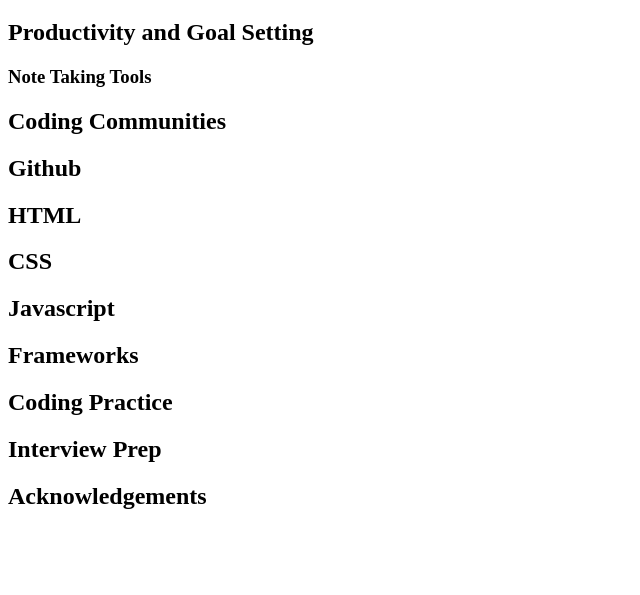
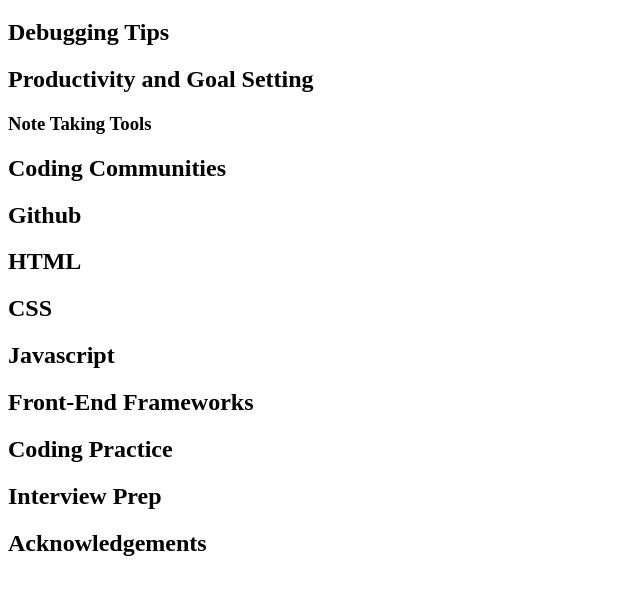
Before and after one commit to LaurenDoughty/web-development-resources, a plain HTML site: page index.html in a window 1280 px wide. Shown: the part 87-682 px from the top of the page, without its empty margins (0-640 px from the left). Drawn offline with Linux system fonts and the light colour scheme.

Commit message:
Update index.html
edited subheadings

```diff
--- a/index.html
+++ b/index.html
@@ -6,6 +6,7 @@
   </head>
   <body>
     <h1>Web Development Resources</h1>
+    <h2>Debugging Tips</h2>
     <h2>Productivity and Goal Setting</h2>
     <h3>Note Taking Tools</h3>
     <h2>Coding Communities</h2>
@@ -13,9 +14,8 @@
     <h2>HTML</h2>
     <h2>CSS</h2>
     <h2>Javascript</h2>
-    <h2>Frameworks</h2>
+    <h2>Front-End Frameworks</h2>
     <h2>Coding Practice</h2>
-
     <h2>Interview Prep</h2>
     <h2>Acknowledgements</h2>
   </body>
```
